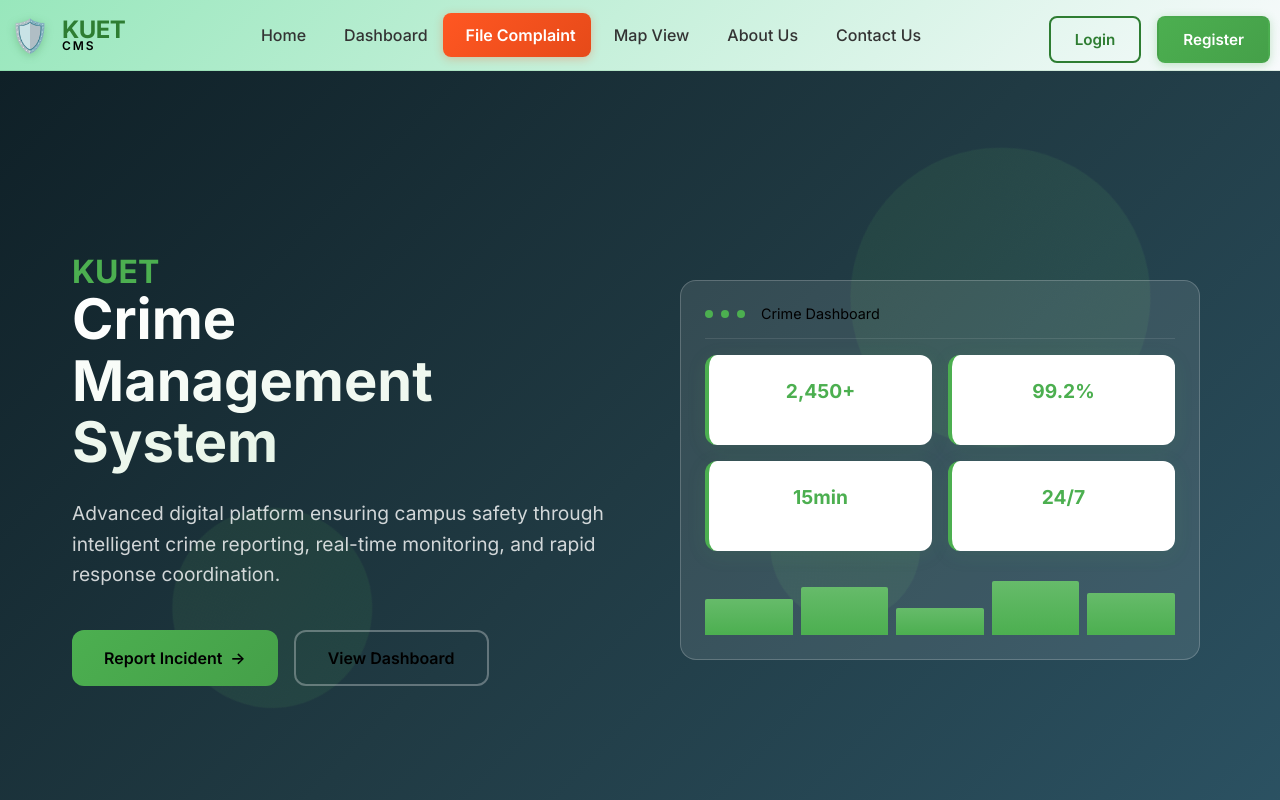
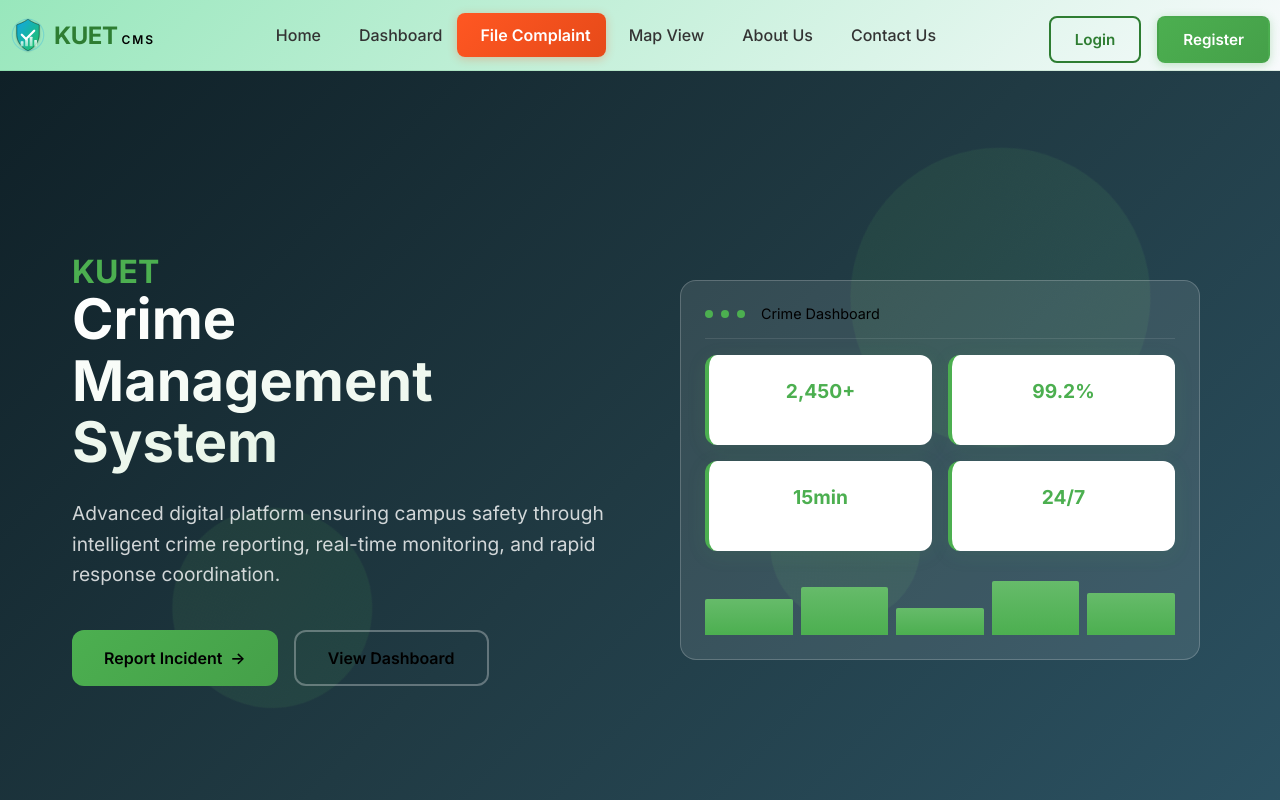
Before and after one commit to CodingABoveHEAd/kuet-crime-management-system, a React (Vite) app in the folder frontend/: page / in a window 1280 px wide. Shown: the top 800 px of the page. Built offline with nearby package versions, Linux system fonts and the light colour scheme.

Commit message:
designed a logo for my website

```diff
--- /dev/null
+++ b/frontend/src/components/Logo.jsx
@@ -0,0 +1,55 @@
+import React from "react";
+
+export default function Logo({ size = 28, title = "KUET Crime Management System" }) {
+  return (
+    <svg
+      width={size}
+      height={size}
+      viewBox="0 0 128 128"
+      role="img"
+      aria-label={title}
+    >
+      <defs>
+        <linearGradient id="kuetShieldGrad" x1="0" y1="0" x2="1" y2="1">
+          <stop offset="0%" stopColor="#0ea5e9" />
+          <stop offset="100%" stopColor="#22c55e" />
+        </linearGradient>
+        <linearGradient id="kuetBarsGrad" x1="0" y1="0" x2="0" y2="1">
+          <stop offset="0%" stopColor="#ffffff" stopOpacity="0.95" />
+          <stop offset="100%" stopColor="#d1fae5" stopOpacity="0.7" />
+        </linearGradient>
+        <filter id="softShadow" x="-20%" y="-20%" width="140%" height="140%">
+          <feDropShadow dx="0" dy="2" stdDeviation="3" floodColor="#000000" floodOpacity="0.25" />
+        </filter>
+      </defs>
+
+      {/* Shield */}
+      <path
+        d="M64 8C48 20 32 24 24 28v34c0 24 16 47 40 58 24-11 40-34 40-58V28c-8-4-24-8-40-20z"
+        fill="url(#kuetShieldGrad)"
+        stroke="#0b3b2e"
+        strokeWidth="2"
+        filter="url(#softShadow)"
+      />
+
+      {/* Checkmark */}
+      <path
+        d="M42 63l15 15 29-29"
+        fill="none"
+        stroke="#ffffff"
+        strokeWidth="8"
+        strokeLinecap="round"
+        strokeLinejoin="round"
+      />
+
+      {/* Analytics bars */}
+      <rect x="38" y="86" width="10" height="18" rx="2" fill="url(#kuetBarsGrad)" opacity="0.9" />
+      <rect x="54" y="78" width="10" height="26" rx="2" fill="url(#kuetBarsGrad)" opacity="0.9" />
+      <rect x="70" y="70" width="10" height="34" rx="2" fill="url(#kuetBarsGrad)" opacity="0.9" />
+      <rect x="86" y="82" width="10" height="22" rx="2" fill="url(#kuetBarsGrad)" opacity="0.9" />
+
+      {/* Ring accent */}
+      <circle cx="64" cy="64" r="56" fill="none" stroke="#0ea5e9" strokeOpacity="0.25" strokeWidth="4" />
+    </svg>
+  );
+}
--- a/frontend/src/components/Nav.jsx
+++ b/frontend/src/components/Nav.jsx
@@ -3,6 +3,7 @@
 import "../styles/componentstyles/Navbar.css";
 import { jwtDecode } from "jwt-decode";
 import axios from "axios";
+import Logo from "./Logo"; // ADD
 
 export default function Navbar() {
   const [isMenuOpen, setIsMenuOpen] = useState(false);
@@ -77,7 +78,7 @@
         {/* Logo */}
         <div className="nav-brand">
           <Link to="/" className="brand-link">
-            <span className="brand-icon">🛡️</span>
+            <Logo size={36} />
             <span className="brand-text">
               <span className="kuet-brand">KUET</span>
               <span className="cms-brand">CMS</span>
@@ -95,13 +96,11 @@
             <span className="nav-icon"></span>Dashboard
           </Link>
 
-
           {(userRole === "admin" || userRole === "authority") && (
             <Link to="/analytics" className="nav-link complaint-btn">
               <span className="mobile-icon">Analytics</span>
             </Link>
           )}
-
 
           {(userRole !== "admin" && userRole !== "authority") && (
             <Link to="/complaint" className="nav-link complaint-btn">
--- a/frontend/src/index.css
+++ b/frontend/src/index.css
@@ -66,3 +66,14 @@
     background-color: #f9f9f9;
   }
 }
+
+html, body, #root {
+  width: 100%;
+  max-width: 100%;
+  overflow-x: hidden;
+  position: relative;
+}
+
+*, *::before, *::after {
+  box-sizing: border-box;
+}
--- a/frontend/src/styles/componentstyles/Navbar.css
+++ b/frontend/src/styles/componentstyles/Navbar.css
@@ -30,7 +30,7 @@
 .brand-link {
   display: flex;
   align-items: center;
-  gap: 0.75rem;
+  gap: 8px;
   text-decoration: none;
   transition: transform 0.3s ease;
 }
@@ -45,22 +45,22 @@
 }
 
 .brand-text {
-  display: flex;
-  flex-direction: column;
-  line-height: 1;
+  display: inline-flex;
+  align-items: baseline;
+  gap: 4px;
+  font-weight: 700;
 }
 
 .kuet-brand {
-  font-size: 1.5rem;
+  color: #0ea5e9;
   font-weight: 800;
-  color: #2e7d32;
   letter-spacing: -0.5px;
 }
 
 .cms-brand {
+  color: #0f172a;
   font-size: 0.75rem;
   font-weight: 600;
-  color: #666;
   letter-spacing: 2px;
   margin-top: -2px;
 }
@@ -457,3 +457,9 @@
   font-weight: 600;
   box-shadow: 0 2px 10px rgba(255, 87, 34, 0.3);
 }
+
+/* Ensure the SVG respects the new size prop in Nav */
+.navbar .nav-brand .brand-link svg {
+  width: 36px;
+  height: 36px;
+}
--- a/frontend/src/styles/pagestyles/Home.css
+++ b/frontend/src/styles/pagestyles/Home.css
@@ -1031,3 +1031,31 @@
     line-height: 1.6;
   }
 }
+
+/* ...existing code... */
+
+/* Contain all hero visuals to prevent horizontal scroll */
+.hero {
+  position: relative;
+  overflow: hidden; /* clips floating shapes/background */
+}
+
+.hero-background {
+  position: absolute;
+  inset: 0;        /* top:0 right:0 bottom:0 left:0 */
+  width: 100%;     /* avoid 100vw which can cause overflow */
+  height: 100%;
+}
+
+.floating-shapes {
+  position: absolute;
+  inset: 0;
+  pointer-events: none;
+}
+
+/* If any shape previously used 100vw, force it to 100% */
+.floating-shapes .shape {
+  max-width: 100%;
+}
+
+/* ...existing code... */
```
Also changed, not shown: 1 other file (tests, documents, lock files or other folders).
